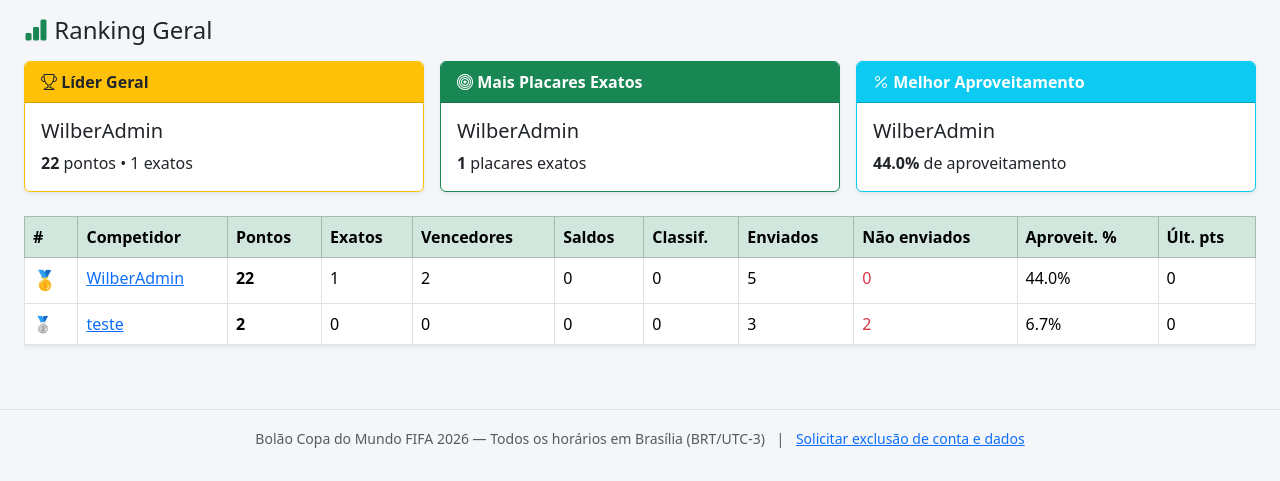
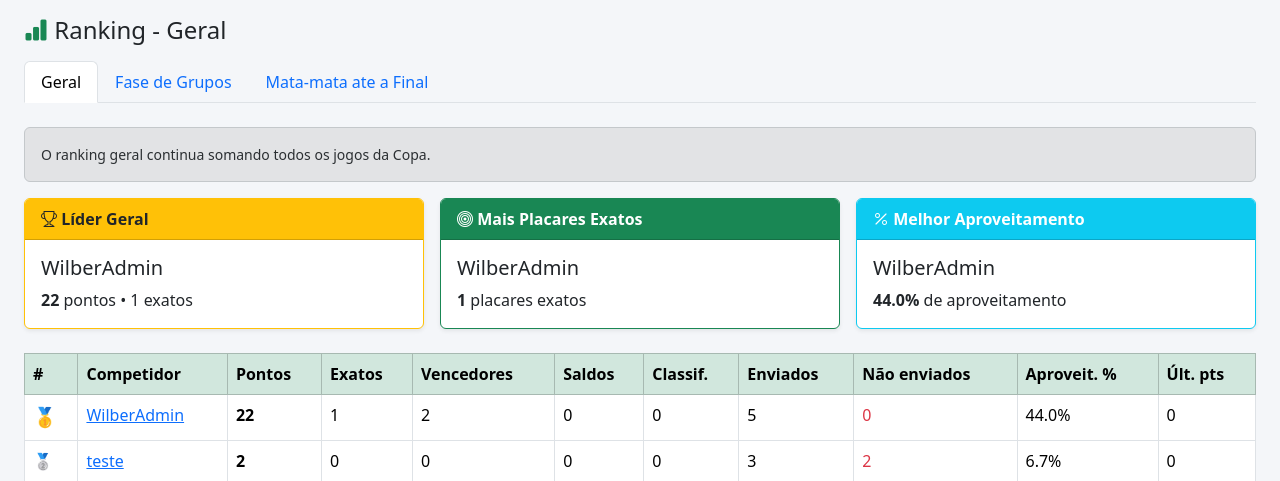
Before and after one commit to wilberkohler/bolao-copa-2026, a Flask app: page /ranking in a window 1280 px wide. Shown: the part 56-537 px from the top of the page. Run offline with Flask 3, Linux system fonts and the light colour scheme; parts of the project's set-up code (start-up, migrations or seed data) failed here and were passed over.

Commit message:
Adicionar ranking por etapas

```diff
--- a/app.py
+++ b/app.py
@@ -19,6 +19,11 @@ from scoring import (calcular_pontuacao_jogo, get_ranking,
 
 BR_TZ = pytz.timezone("America/Sao_Paulo")
 ADMIN_EMAIL = "wilber.kohler@naest.com.br"
+RANKING_ETAPAS = {
+    "geral": "Geral",
+    "grupos": "Fase de Grupos",
+    "mata_mata": "Mata-mata ate a Final",
+}
 
 app = Flask(__name__)
 app.config["SECRET_KEY"] = os.environ.get("SECRET_KEY", "bolao-copa-2026-secret")
@@ -55,6 +60,15 @@ def sync_admin_flags():
             changed = True
     if changed:
         db.session.commit()
+
+
+def normalizar_etapa_ranking(etapa):
+    etapa = (etapa or "geral").strip()
+    return etapa if etapa in RANKING_ETAPAS else "geral"
+
+
+def ranking_kwargs_por_etapa(etapa):
+    return {} if etapa == "geral" else {"etapa": etapa}
 
 
 def is_simulated_result(resultado):
@@ -483,9 +497,20 @@ def api_palpites():
 @api_login_required
 def api_ranking():
     fase = request.args.get("fase", "").strip() or None
-    ranking = get_ranking(db, Competidor, Pontuacao, Palpite, Jogo, fase=fase)
+    etapa = normalizar_etapa_ranking(request.args.get("etapa"))
+    ranking = get_ranking(
+        db,
+        Competidor,
+        Pontuacao,
+        Palpite,
+        Jogo,
+        fase=fase,
+        **({} if fase else ranking_kwargs_por_etapa(etapa))
+    )
     return jsonify({
         "ok": True,
+        "etapa": etapa if not fase else "fase",
+        "etapa_label": fase or RANKING_ETAPAS[etapa],
         "ranking": [
             {
                 "posicao": item["posicao"],
@@ -1285,8 +1310,13 @@ def sincronizar_resultados_cron():
 # ---------------------------------------------------------------------------
 @app.route("/ranking")
 def ranking_geral():
-    ranking = get_ranking(db, Competidor, Pontuacao, Palpite, Jogo)
-    return render_template("ranking/geral.html", ranking=ranking)
+    etapa = normalizar_etapa_ranking(request.args.get("etapa"))
+    ranking = get_ranking(db, Competidor, Pontuacao, Palpite, Jogo, **ranking_kwargs_por_etapa(etapa))
+    return render_template("ranking/geral.html",
+                           ranking=ranking,
+                           etapa=etapa,
+                           etapa_label=RANKING_ETAPAS[etapa],
+                           ranking_etapas=RANKING_ETAPAS)
 
 
 @app.route("/ranking/fase")
--- a/scoring.py
+++ b/scoring.py
@@ -111,22 +111,32 @@ def calcular_pontuacao_jogo(db, Palpite, Pontuacao, Resultado, jogo):
     db.session.commit()
 
 
-def get_ranking(db, Competidor, Pontuacao, Palpite, Jogo, fase=None):
+def _jogo_ids_por_etapa(Jogo, etapa=None, fase=None):
+    if fase:
+        return [j.id for j in Jogo.query.filter_by(fase=fase).all()]
+    if etapa == "grupos":
+        return [j.id for j in Jogo.query.filter_by(mata_mata=False).all()]
+    if etapa == "mata_mata":
+        return [j.id for j in Jogo.query.filter_by(mata_mata=True).all()]
+    return None
+
+
+def get_ranking(db, Competidor, Pontuacao, Palpite, Jogo, fase=None, etapa=None):
     """
     Retorna lista ordenada de dicts com o ranking dos competidores.
     Se fase for informado, filtra por fase.
     """
     competidores = Competidor.query.all()
     ranking = []
+    jogo_ids_filtrados = _jogo_ids_por_etapa(Jogo, etapa=etapa, fase=fase)
 
     for c in competidores:
         query = db.session.query(Pontuacao).filter_by(competidor_id=c.id)
         palpite_query = db.session.query(Palpite).filter_by(competidor_id=c.id, valido=True)
 
-        if fase:
-            jogo_ids = [j.id for j in Jogo.query.filter_by(fase=fase).all()]
-            query = query.filter(Pontuacao.jogo_id.in_(jogo_ids))
-            palpite_query = palpite_query.filter(Palpite.jogo_id.in_(jogo_ids))
+        if jogo_ids_filtrados is not None:
+            query = query.filter(Pontuacao.jogo_id.in_(jogo_ids_filtrados))
+            palpite_query = palpite_query.filter(Palpite.jogo_id.in_(jogo_ids_filtrados))
 
         pontuacoes = query.all()
         palpites = palpite_query.all()
@@ -142,8 +152,8 @@ def get_ranking(db, Competidor, Pontuacao, Palpite, Jogo, fase=None):
         jogos_encerrados = Jogo.query.filter(
             Jogo.status.in_(["Encerrado", "Resultado Lançado", "Pontuado"])
         )
-        if fase:
-            jogos_encerrados = jogos_encerrados.filter_by(fase=fase)
+        if jogo_ids_filtrados is not None:
+            jogos_encerrados = jogos_encerrados.filter(Jogo.id.in_(jogo_ids_filtrados))
         jogos_ids_enc = {j.id for j in jogos_encerrados.all()}
         palpites_ids = {p.jogo_id for p in palpites}
         palpites_nao_enviados = len(jogos_ids_enc - palpites_ids)
--- a/templates/ranking/geral.html
+++ b/templates/ranking/geral.html
@@ -1,7 +1,32 @@
 {% extends "base.html" %}
 {% block title %}Ranking Geral{% endblock %}
 {% block content %}
-<h4 class="mb-3"><i class="bi bi-bar-chart-fill text-success"></i> Ranking Geral</h4>
+<h4 class="mb-3"><i class="bi bi-bar-chart-fill text-success"></i> Ranking - {{ etapa_label }}</h4>
+
+<ul class="nav nav-tabs mb-4">
+  {% for key, label in ranking_etapas.items() %}
+    <li class="nav-item">
+      <a class="nav-link {% if etapa == key %}active{% endif %}"
+         href="{{ url_for('ranking_geral', etapa=key) }}">
+        {{ label }}
+      </a>
+    </li>
+  {% endfor %}
+</ul>
+
+{% if etapa == 'grupos' %}
+<div class="alert alert-success small">
+  Esta etapa considera apenas os jogos da fase de grupos. Ela fecha quando todos esses jogos estiverem pontuados.
+</div>
+{% elif etapa == 'mata_mata' %}
+<div class="alert alert-primary small">
+  Esta etapa comeca zerada para os jogos de mata-mata e segue ate a final, mantendo a disputa aberta novamente.
+</div>
+{% else %}
+<div class="alert alert-secondary small">
+  O ranking geral continua somando todos os jogos da Copa.
+</div>
+{% endif %}
 
 <!-- Cards destaques -->
 <div class="row g-3 mb-4">
```
Also changed, not shown: templates/regras.html (+16 -0 lines), 5 other files.
